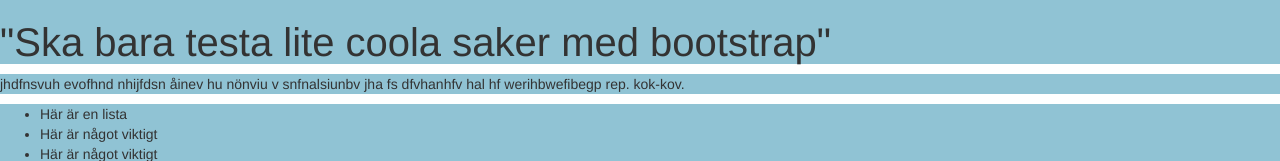
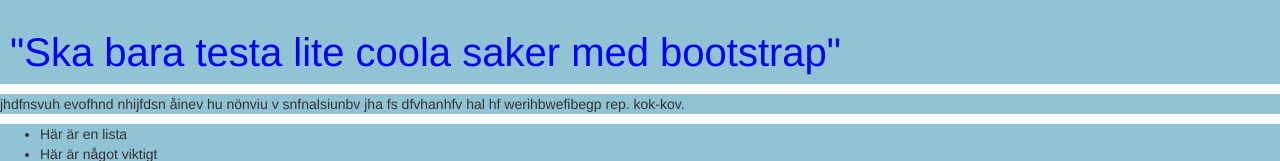
Before and after one commit to IngelaRossing/Firts, a plain HTML site: page index.html in a window 1280 px wide. Shown: the top 161 px of the page. Drawn offline with nearby package versions, Linux system fonts and the light colour scheme.

Commit message:
La till färg på h1

```diff
--- a/style.css
+++ b/style.css
@@ -4,4 +4,6 @@
 
 h1{
 	font-size: 40px;
+	color: blue;
+	padding: 10px 10px 10px 10px;
 }
```
